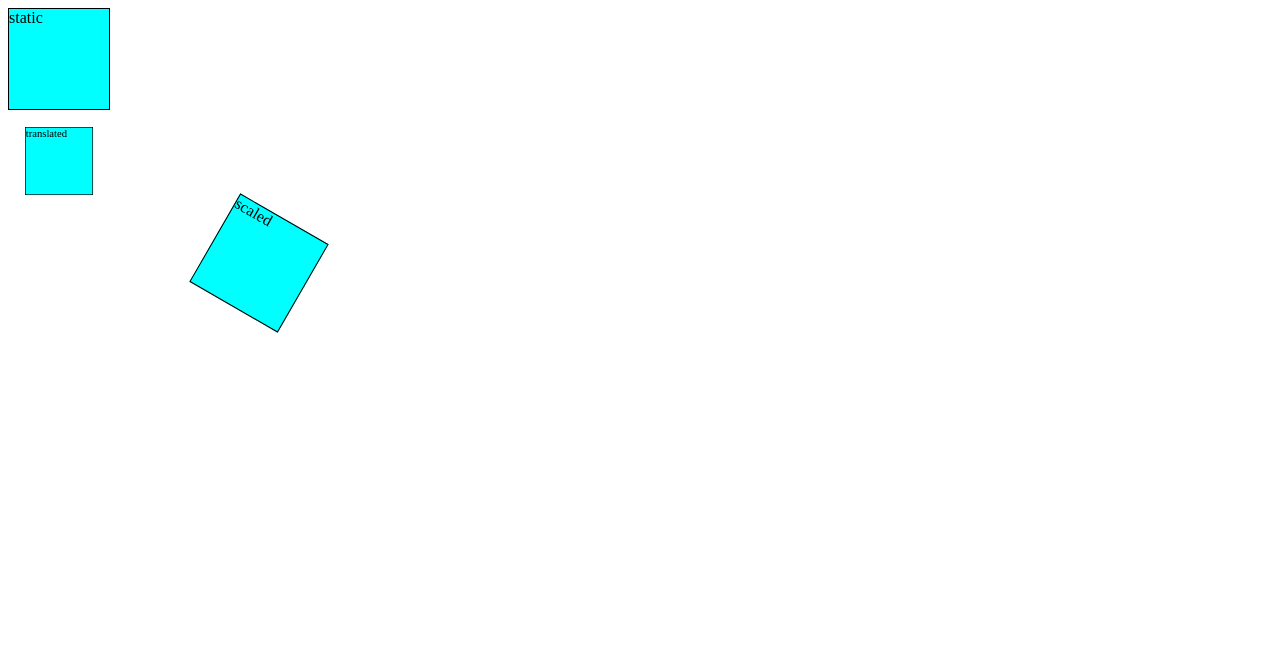
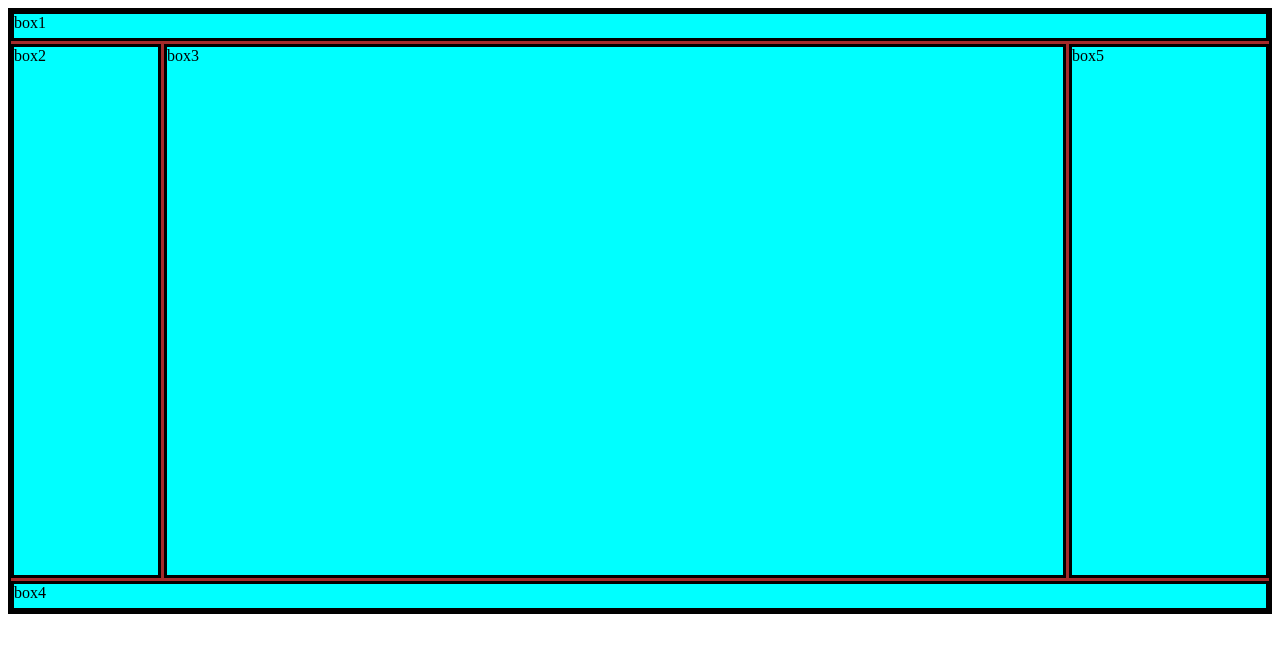
Before and after one commit to ritika22jan/file-2, a website built with Vite: page index.html in a window 1280 px wide. Built offline with nearby package versions, Linux system fonts and the light colour scheme.

Commit message:
Add files via upload

```diff
--- a/index.html
+++ b/index.html
@@ -10,9 +10,22 @@
 </head>
 
 <body>
-    <div class="static">static</div>
-    <div class="translated">translated</div>
-    <div class="scaled">scaled</div>
+    <div class="container">
+        <div class="box" id="box1">box1</div>
+        <div class="box">box2</div>
+        <div class="box" id="box3">box3</div>
+        <div class="box" id="box4">box4</div>
+        <div class="box" id="box5">box5</div>
+        <!-- <div class="box" id="box5">box5</div> -->
+        <!-- <div class="box">box5</div>
+        <div class="box">box6</div>
+        <div class="box">box7</div>
+        <div class="box">box8</div>
+        <div class="box">box9</div>
+        <div class="box">box10</div>
+        <div class="box">box11</div>
+        <div class="box">box12</div> -->
+    </div>
 </body>
 
 </html>
--- a/style.css
+++ b/style.css
@@ -1,16 +1,33 @@
-div{
-    height: 100px;
-    width: 100px;
-    background-color: aqua;
-    border: 1px solid black;
+.container{
+    background-color: brown;
+    height: 600px;
+    border: 3px solid black;
+    display: grid;
+    grid-template-columns: 150px 1fr 200px;
+    grid-template-rows:30px 1fr 30px;
+    gap:3px;
 }
 
-.translated{
-    transform: perspective(10px) translateZ(-5px);
+#box1,#box4{
+    grid-column-start: 1;
+    grid-column-end: 4;
 }
 
-.scaled{
-    margin-left: 200px;
-    transform: perspective(350px) scaleZ(2px) rotateZ(30deg) ;
-    transform: rotateZ(30deg);
+#box5{
+    grid-column-start: 3;
+    grid-column-end: 4;
+    grid-row-start: 2;
+    grid-row-end: 3;
 }
+
+.box{
+    background-color: aqua;
+    border: 3px solid black;
+    /* width: 80px;*/
+    /* height: 80px; */
+}
+
+#box3{
+    grid-column-start: 2;
+    grid-column-end:3;
+}
```
